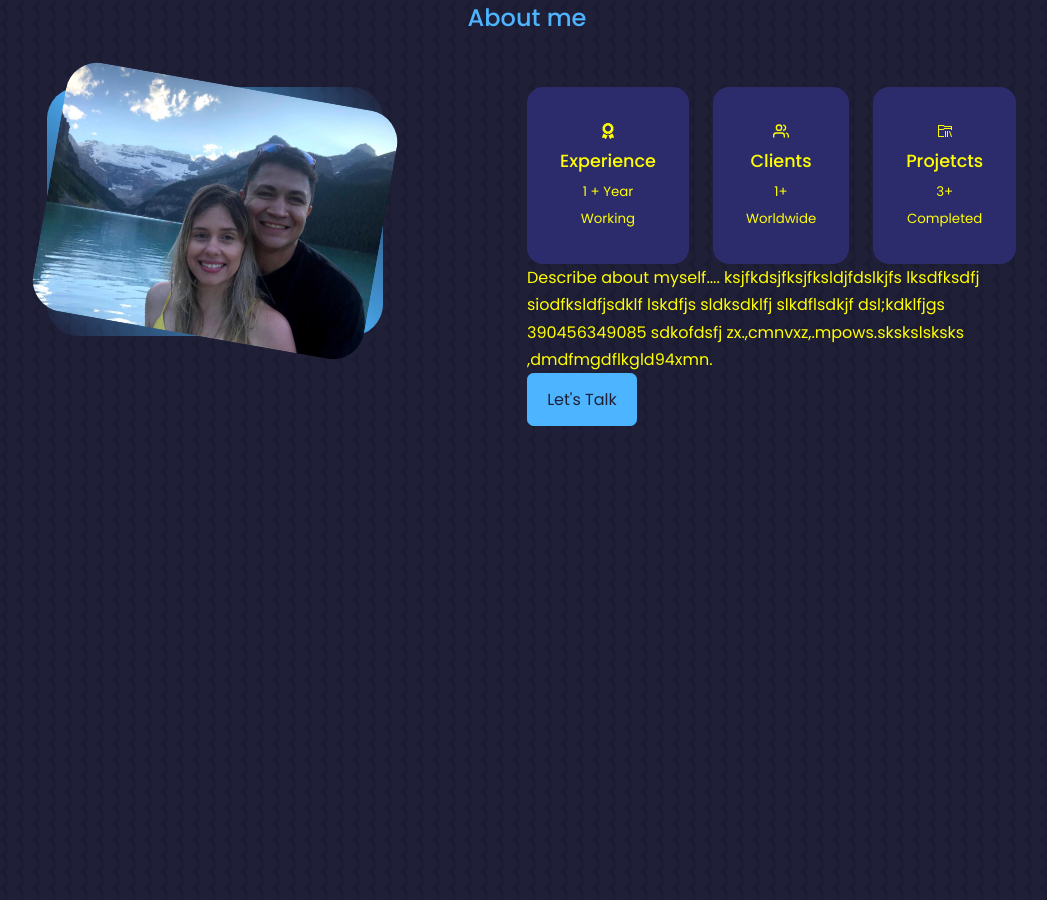
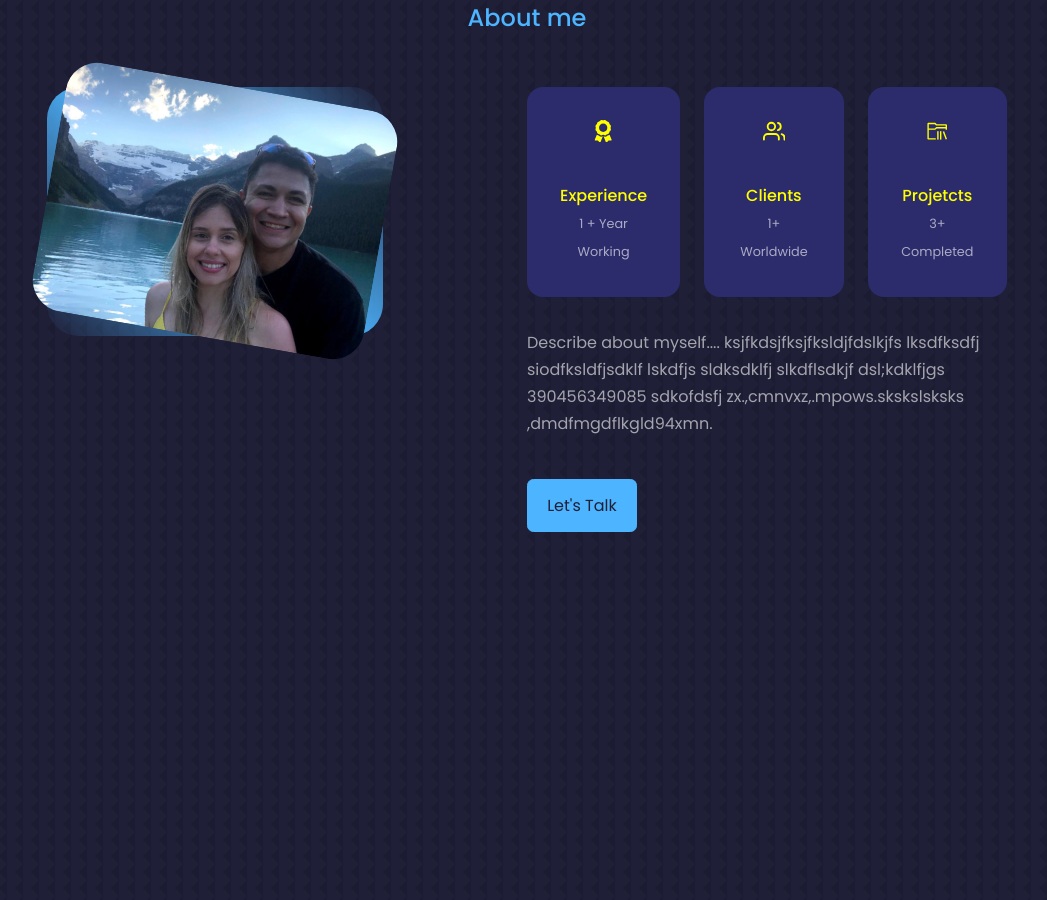
Before and after one commit to Jeremiah-Silva/jeremiah--portfolio, a React (Create React App) app: page / in a window 1280 px wide. Shown: the part 960-1860 px from the top of the page, without its empty margins (113-1160 px from the left). Built offline with nearby package versions, Linux system fonts and the light colour scheme.

Commit message:
Updating File

```diff
--- a/src/components/about/about.css
+++ b/src/components/about/about.css
@@ -3,7 +3,6 @@
     grid-template-columns: 35% 50%;
     gap: 15%;
 }
-
 
 .about__me-image {
     border-radius: 2rem;
@@ -42,4 +41,31 @@
     border-radius: 1rem;
     padding: 2rem;
     text-align:center;
+    transition: var(--transition);
 }
+
+.about__card:hover {
+    background: transparent;
+    border-color: var(--color-primary-variant);
+    cursor: default;
+}
+
+.about__icon {
+    color: var(gold);
+    font-size: 1.4rem;
+    margin-bottom: 2rem;
+}
+
+.about__card h5 {
+    font-size: 1rem;
+}
+
+.about__card small {
+    font-size: 0.80rem;
+    color:var(--color-light);
+}
+
+.about__content p {
+    margin: 2rem 0 2.6rem;
+    color: var(--color-light);
+}
```
